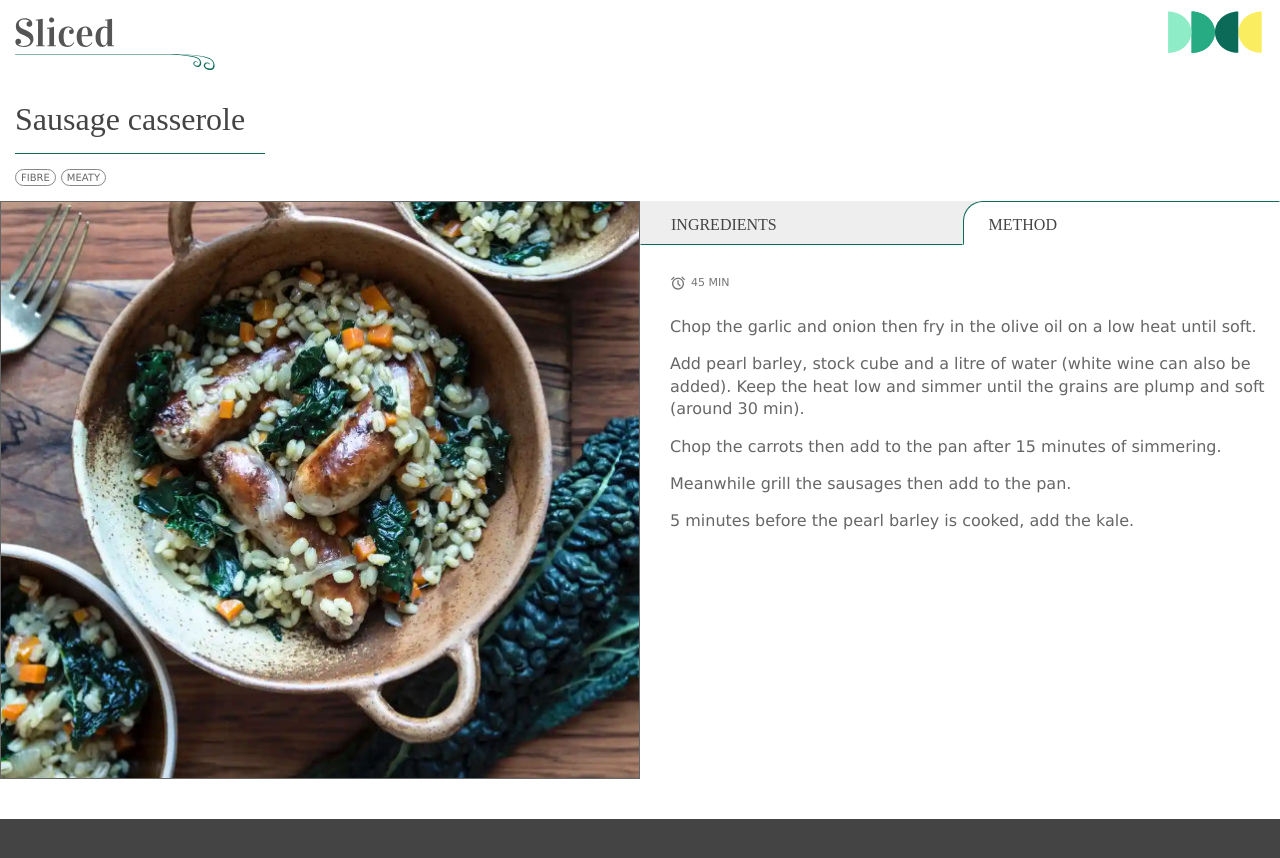
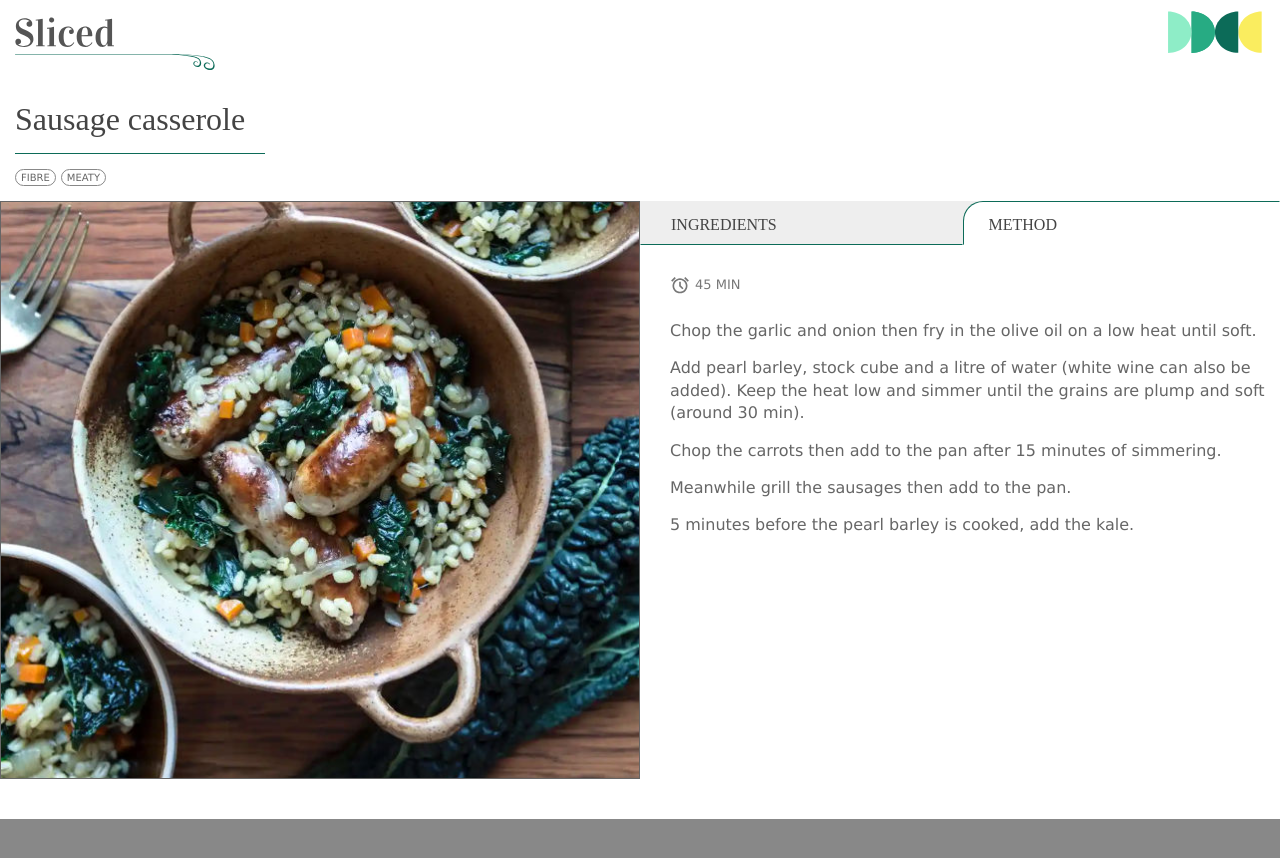
Before and after one commit to jonnywyatt/recipes, a Next.js app: page /recipes/1 in a window 1280 px wide. Both pictures are taken after a click on the tab "METHOD". Shown: the top 858 px of the page. Built offline with nearby package versions, Linux system fonts and the light colour scheme.

Commit message:
Preparation time - large version

```diff
--- a/src/app/recipes/[id]/page.tsx
+++ b/src/app/recipes/[id]/page.tsx
@@ -46,7 +46,10 @@ export default async function Recipe({ params }: PageProps) {
             </TabPanel>
             <TabPanel tab="tab2">
               <div className={spacing.marginBottom5}>
-                <PreparationTime time={recipe.preparationTimeMin} />
+                <PreparationTime
+                  time={recipe.preparationTimeMin}
+                  isLarge={true}
+                />
               </div>
               <List list={recipe.steps} />
             </TabPanel>
--- a/src/app/styles/footer.module.scss
+++ b/src/app/styles/footer.module.scss
@@ -1,5 +1,5 @@
 .wrapper {
   height: 100px;
-  background-color: var(--grey-2);
+  background-color: var(--grey-4);
   color: var(--white);
 }
--- a/src/app/styles/globals.css
+++ b/src/app/styles/globals.css
@@ -41,6 +41,7 @@
   --font-size-10: 0.625rem;
   --font-size-11: 0.6875rem;
   --font-size-12: 0.75rem;
+  --font-size-13: 0.8125rem;
   --font-size-14: 0.875rem;
   --font-size-16: 1rem;
   --font-size-22: 1.375rem;
--- a/src/components/PreparationTime/index.tsx
+++ b/src/components/PreparationTime/index.tsx
@@ -1,8 +1,19 @@
 import styles from './styles.module.scss';
-export const PreparationTime = ({ time }: { time: number }) => {
+export const PreparationTime = ({
+  time,
+  isLarge,
+}: {
+  time: number;
+  isLarge?: boolean;
+}) => {
   return (
-    <div className={styles.wrapper}>
-      <img src="/icons/alarm.svg" alt="Alarm clock icon" />
+    <div className={`${styles.wrapper} ${isLarge ? styles.wrapperLarge : ''}`}>
+      <img
+        src="/icons/alarm.svg"
+        alt="Alarm clock icon"
+        width={isLarge ? '20px' : '16px'}
+        height={isLarge ? '20px' : '16px'}
+      />
       <span className={styles.time}>{time} min</span>
     </div>
   );
--- a/src/components/PreparationTime/styles.module.scss
+++ b/src/components/PreparationTime/styles.module.scss
@@ -8,4 +8,7 @@
   font-size: var(--font-size-11);
   color: var(--grey-3b);
   text-transform: uppercase;
+  .wrapperLarge & {
+    font-size: var(--font-size-13);
+  }
 }
```
